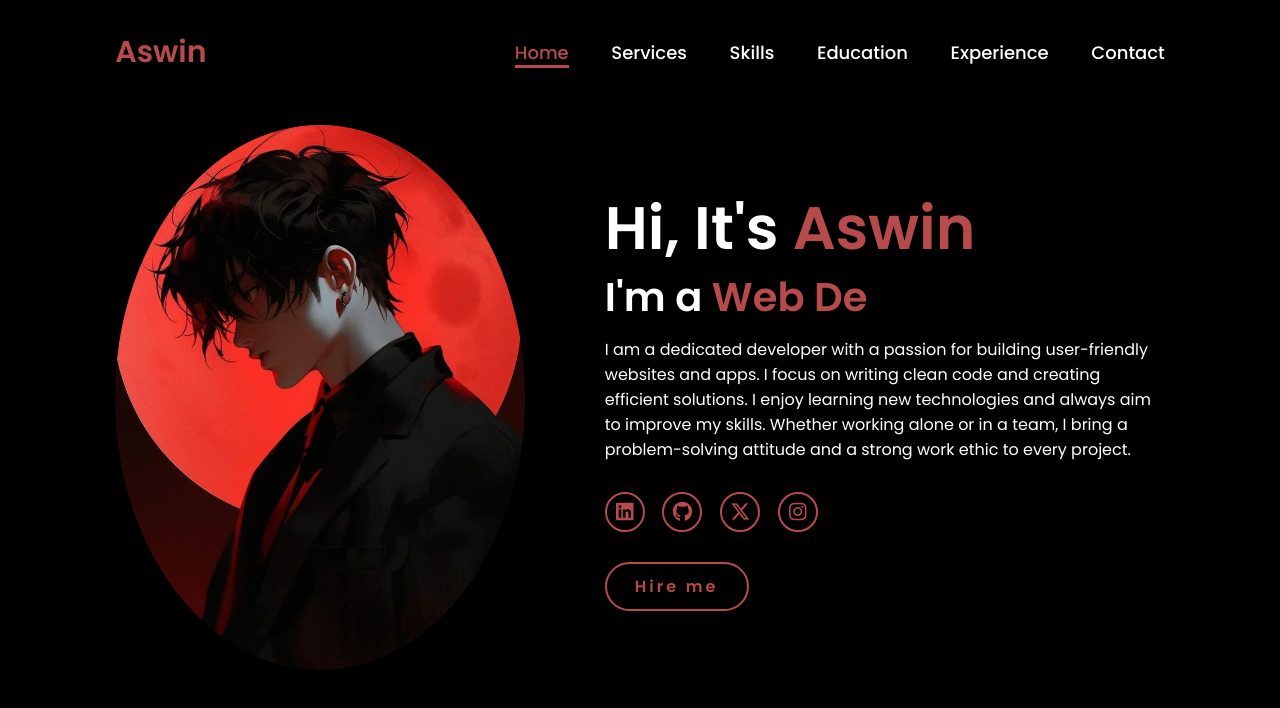
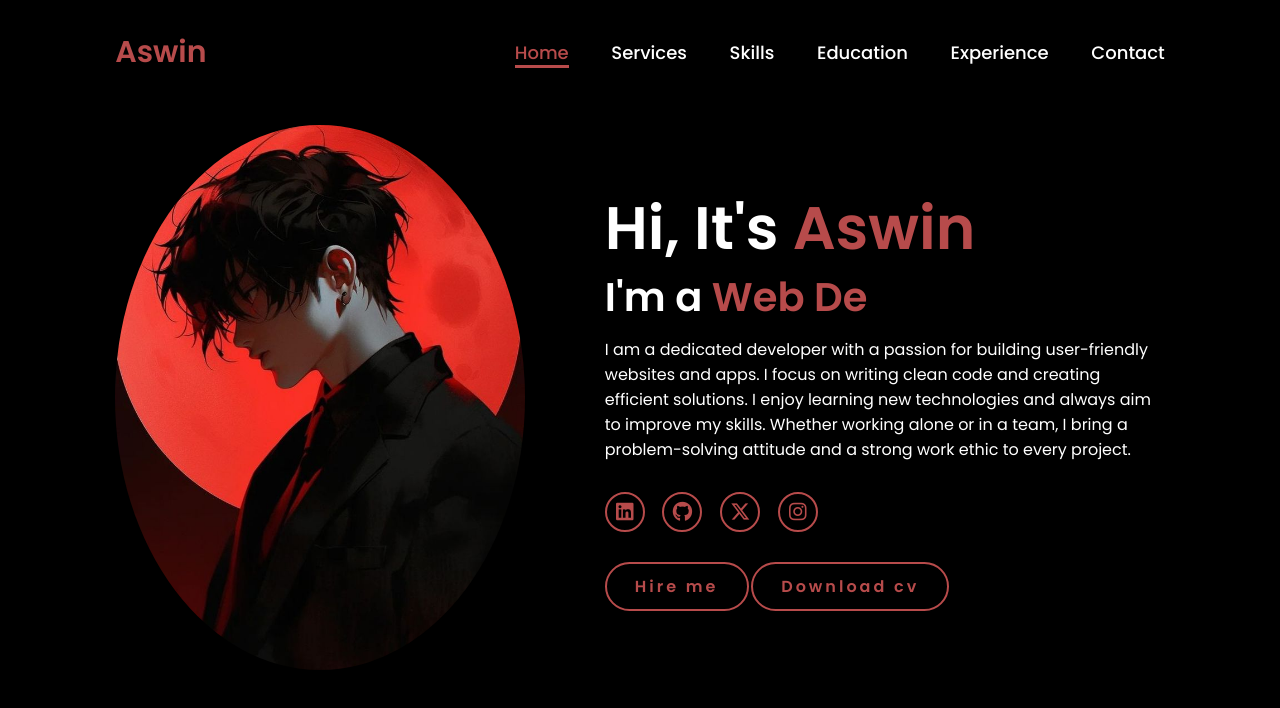
Before and after one commit to aswinkpy/aswinport, a plain HTML site: page index.html in a window 1280 px wide. Drawn offline with Linux system fonts and the light colour scheme.

Commit message:
Update index.html

```diff
--- a/index.html
+++ b/index.html
@@ -68,6 +68,7 @@
 
             </div>
             <a href="#" class="btn">Hire me</a>
+            <a href="#" class="btn">Download cv</a>
         </div>
     </section>
 
```
